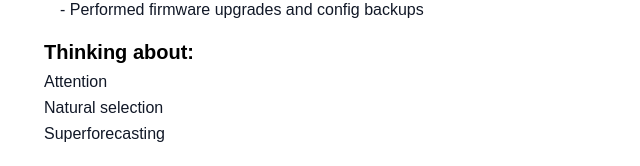
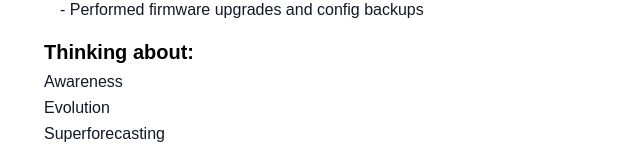
Before and after one commit to msaadshabir/personal-website, a Next.js app: page / in a window 1280 px wide. Shown: the part 328-494 px from the top of the page, without its empty margins (284-924 px from the left). Built offline with nearby package versions, Linux system fonts and the light colour scheme; a small style sheet from the web is missing.

Commit message:
Update page.js

```diff
--- a/app/page.js
+++ b/app/page.js
@@ -28,8 +28,8 @@
 
         <h3 className="text-xl font-semibold mb-1 text-black">Thinking about:</h3>
         <div className="mb-4 text-gray-900 font-normal space-y-0.5">
-          <p>Attention</p>
-          <p>Natural selection</p>
+          <p>Awareness</p>
+          <p>Evolution</p>
           <p>Superforecasting</p>
         </div>
 
```
